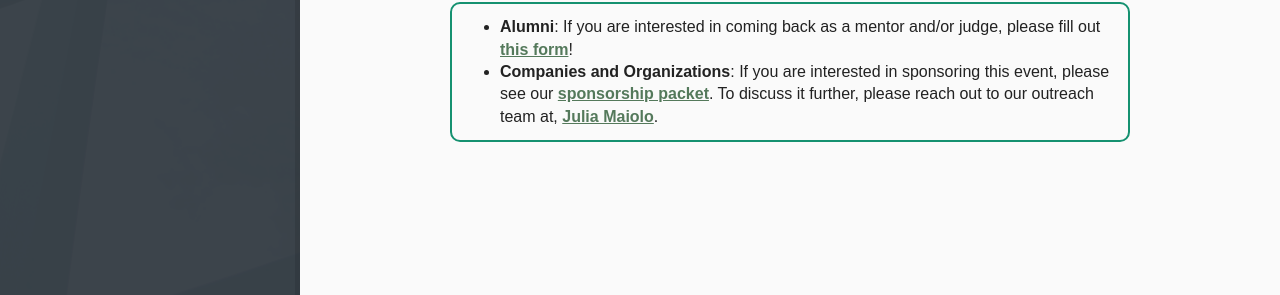
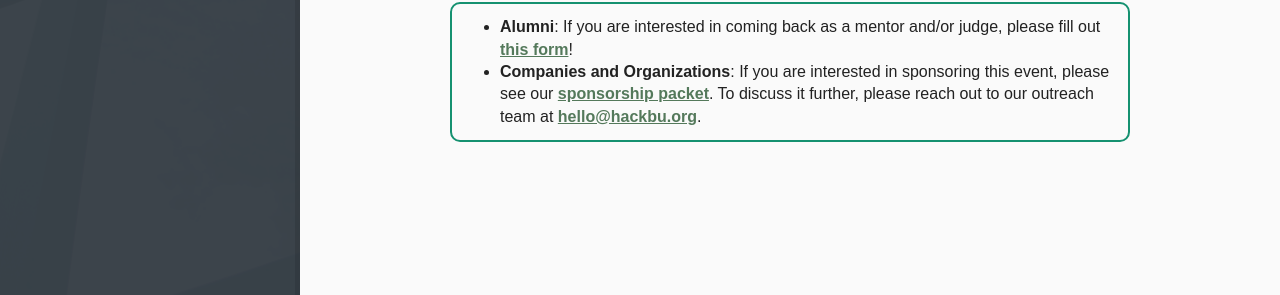
Before and after one commit to hackbinghamton/hackbinghamton.github.io, a Jekyll site: the page built from blog/_posts/2024-01-21-hackbu-2024-registrations-open.md, in a window 1280 px wide. Shown: the part 564-859 px from the top of the page. Built offline with Jekyll 4.4.1, drawn with Linux system fonts in a browser that asks for light colours.

Commit message:
blog: fix typo

```diff
--- a/blog/_posts/2024-01-21-hackbu-2024-registrations-open.md
+++ b/blog/_posts/2024-01-21-hackbu-2024-registrations-open.md
@@ -22,7 +22,7 @@
       <b>Alumni</b>: If you are interested in coming back as a mentor and/or judge, please fill out <a href="https://forms.gle/7UnZTBSqEMeQEWCZ9">this form</a>!
     </li>
     <li>
-      <b>Companies and Organizations</b>: If you are interested in sponsoring this event, please see our <a href="https://hackbu.org/2024/sponsorship_packet.pdf">sponsorship packet</a>. To discuss it further, please reach out to our outreach team at, <a href="mailto:hello@hackbu.org">Julia Maiolo</a>.
+      <b>Companies and Organizations</b>: If you are interested in sponsoring this event, please see our <a href="https://hackbu.org/2024/sponsorship_packet.pdf">sponsorship packet</a>. To discuss it further, please reach out to our outreach team at <a href="mailto:hello@hackbu.org">hello@hackbu.org</a>.
     </li>
   </ul>
 </div>
```
